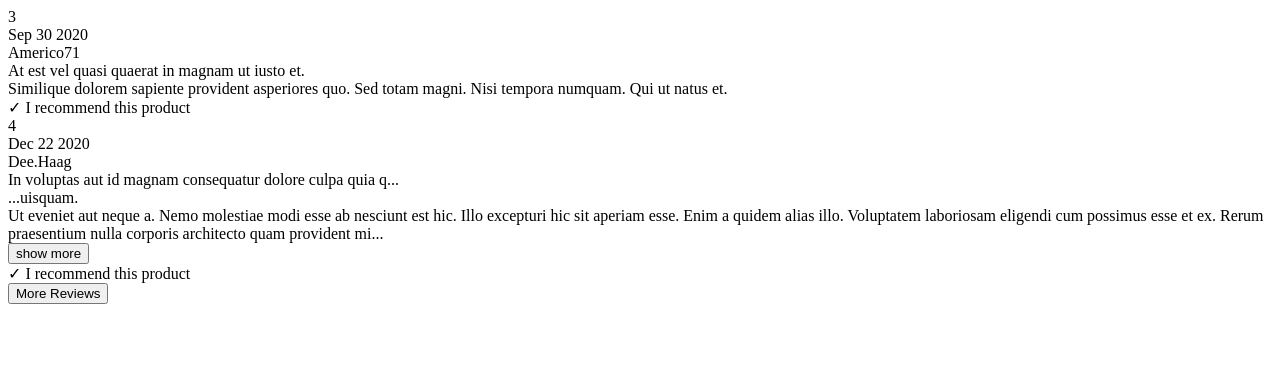
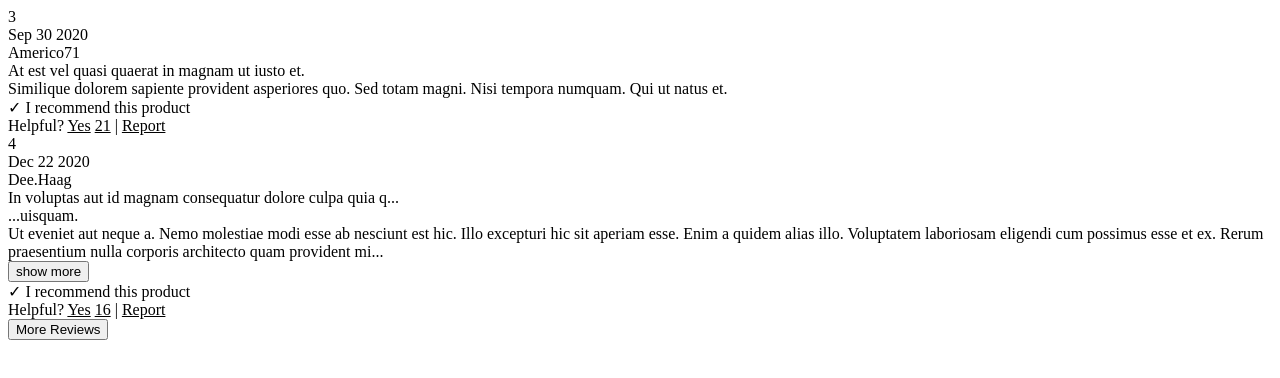
Before and after one commit to fec1-dijkstra/fec, a React app: page / in a window 1280 px wide. Shown: the top 378 px of the page. Built offline with nearby package versions, Linux system fonts and the light colour scheme.

Commit message:
implements early version of helpfulness counter

```diff
--- /dev/null
+++ b/client/src/components/ReviewTiles/Helpful.jsx
@@ -0,0 +1,10 @@
+/* eslint-disable react/prop-types */
+import React from 'react';
+
+const Helpful = ({ helpfulness }) => (
+  <div className="helpfulness">
+    Helpful? <u>Yes</u> <u>{helpfulness}</u> | <u>Report</u>
+  </div>
+);
+
+export default Helpful;
--- a/client/src/components/ReviewTiles/ReviewTile.jsx
+++ b/client/src/components/ReviewTiles/ReviewTile.jsx
@@ -5,6 +5,7 @@ import React from 'react';
 import Summary from './Summary.jsx';
 import ReviewBody from './ReviewBody.jsx';
 import Recommends from './Recommends.jsx';
+import Helpful from './Helpful.jsx';
 
 class ReviewTile extends React.Component {
   constructor() {
@@ -22,6 +23,7 @@ class ReviewTile extends React.Component {
         <Summary summary={review.summary} />
         <ReviewBody body={review.body} />
         <Recommends recommendation={review.recommend} />
+        <Helpful helpfulness={review.helpfulness} />
       </div>
     );
   }
```
Also changed, not shown: client/src/components/ReviewTiles/index.jsx (added, +13 -0 lines).
